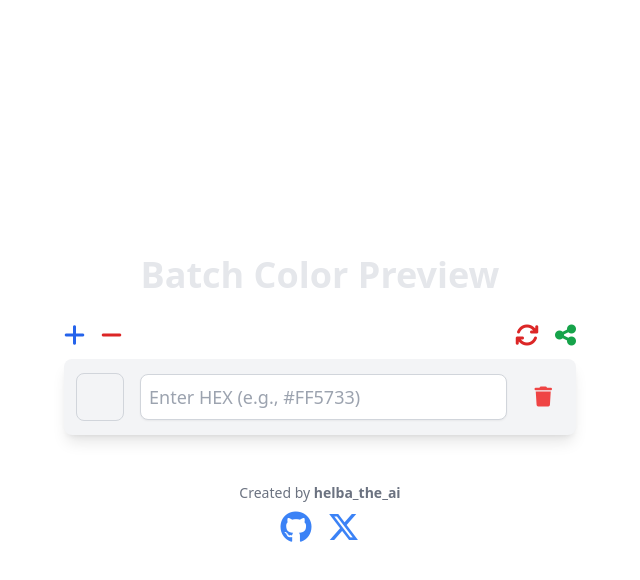
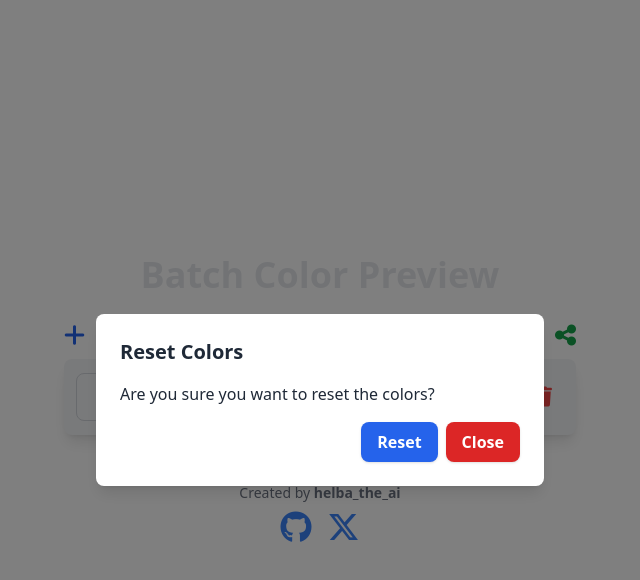
Before and after one commit to Toyz/colors, a Vue app: page / in a window 1280 px wide. Both pictures are taken after a click on the button 847 px from the left and 335 px from the top of the page. Shown: the top 580 px of the page, without its empty margins (320-960 px from the left). Built offline with nearby package versions, Linux system fonts and the light colour scheme; what vue3-colorpicker would draw is missing.

Commit message:
added warning to resetting colors

```diff
--- a/src/components/ColorViewer.vue
+++ b/src/components/ColorViewer.vue
@@ -30,7 +30,7 @@
 
       <div class="flex space-x-4 relative items-center align-middle">
         <div class="relative group">
-          <button v-if="colors.length > 0" @click="resetColorView" class="bg-transparent">
+          <button v-if="colors.length > 0" @click="isResetModelOpen = true" class="bg-transparent">
             <i class="fas fa-arrows-rotate text-red-600 text-2xl cursor-pointer"></i>
           </button>
           <span
@@ -74,7 +74,30 @@
             class="px-4 py-2 bg-blue-600 hover:bg-blue-700 text-white font-semibold rounded-lg shadow focus:outline-none">
             Copy
           </button>
-          <button @click="closeShareModal"
+          <button @click="isShareModalOpen = false"
+            class="px-4 py-2 bg-red-600 hover:bg-red-700 text-white font-semibold rounded-lg shadow focus:outline-none">
+            Close
+          </button>
+        </div>
+      </div>
+    </div>
+
+    <!-- Share Modal -->
+    <div v-if="isResetModelOpen" class="fixed inset-0 flex items-center justify-center bg-black bg-opacity-50 z-50">
+      <div class="bg-white dark:bg-gray-800 p-6 rounded-lg shadow-lg w-full max-w-md">
+        <h2 class="text-xl font-bold mb-4 text-gray-800 dark:text-gray-200">Reset Colors</h2>
+
+        <!-- Shareable URL Input Field -->
+        <div class="relative mb-4 text-gray-800 dark:text-gray-200">
+          Are you sure you want to reset the colors?
+        </div>
+
+        <div class="mt-4 flex justify-end space-x-2">
+          <button @click="resetColors"
+            class="px-4 py-2 bg-blue-600 hover:bg-blue-700 text-white font-semibold rounded-lg shadow focus:outline-none">
+            Reset
+          </button>
+          <button @click="isResetModelOpen = false"
             class="px-4 py-2 bg-red-600 hover:bg-red-700 text-white font-semibold rounded-lg shadow focus:outline-none">
             Close
           </button>
@@ -105,6 +128,7 @@ import ColorInput from './ColorInput.vue';
 // Color list, starts with one empty input
 const colors = ref<string[]>(['']);
 const isShareModalOpen = ref(false); // Modal visibility
+const isResetModelOpen = ref(false); // Modal visibility
 const shareableUrl = ref('');
 
 // Function to add a new color input
@@ -148,11 +172,6 @@ const openShareModal = () => {
   const base64Colors = btoa(colorString);
   shareableUrl.value = `${window.location.origin}${window.location.pathname}#${base64Colors}`;
   isShareModalOpen.value = true;
-};
-
-// Close Share Modal
-const closeShareModal = () => {
-  isShareModalOpen.value = false;
 };
 
 // Copy shareable URL to clipboard
@@ -205,12 +224,18 @@ const handleKeyDown = (event: KeyboardEvent) => {
     removeLastColorInput();
   } // else if escape key, close modal
   else if (event.key === 'Escape') {
-    closeShareModal();
+    isShareModalOpen.value = false;
+    isResetModelOpen.value = false;
   } else if (event.altKey && event.key === 's') {
     openShareModal();
   } else if (event.altKey && event.key === 'r') {
-    resetColorView();
+    isResetModelOpen.value = true;
   }
+};
+
+const resetColors = () => {
+  resetColorView();
+  isResetModelOpen.value = false;
 };
 
 const resetColorView = () => {
```
